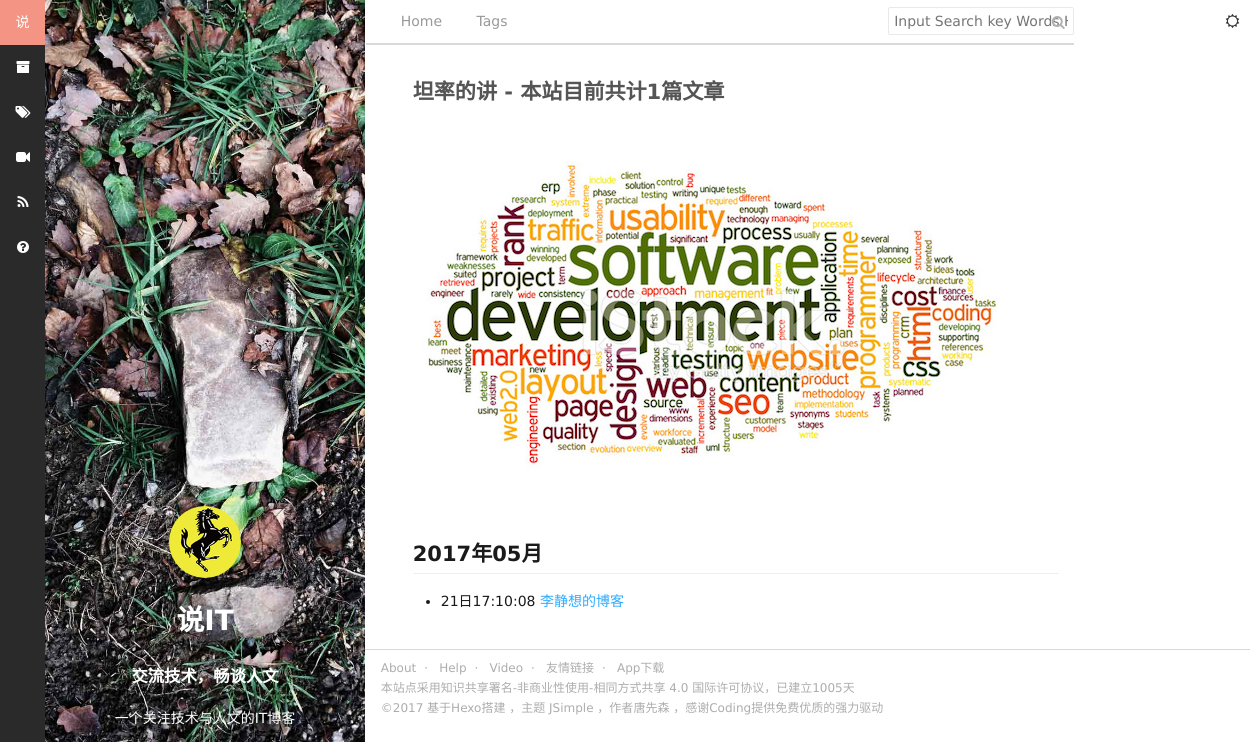
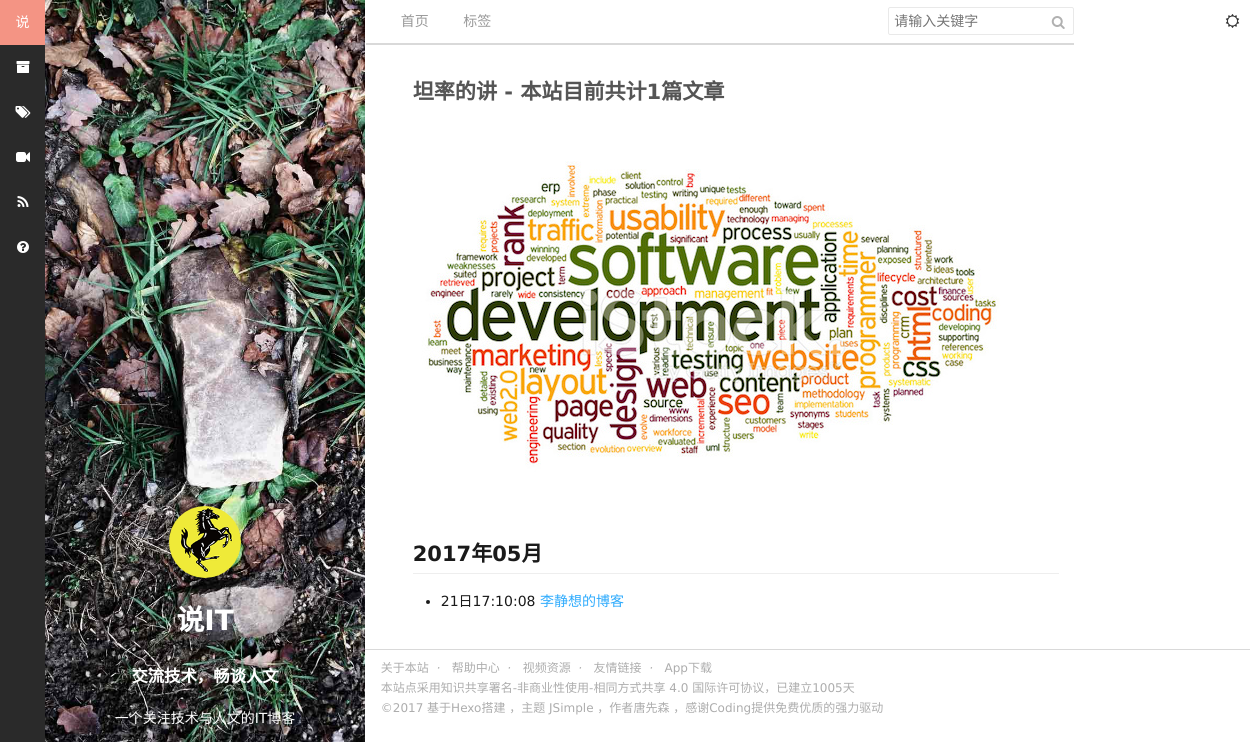
Before and after one commit to lijingxiang888/lijingxiang888.github.io, a plain HTML site: page archives/2017/05/index.html in a window 1280 px wide. Shown: the top 742 px of the page, 0-1250 px from the left. Drawn offline with nearby package versions, Linux system fonts and the light colour scheme; no server answers.

Commit message:
Site updated: 2017-05-21 20:34:32

```diff
--- a/archives/2017/05/index.html
+++ b/archives/2017/05/index.html
@@ -58,12 +58,12 @@
 <div id="nav">
     <nav class="nav-menu">
         <a class="site-name current" href="/" title="说">说</a>
-        <a class="site-index current" href="/"><i class="fa fa-home"></i><span>Home</span></a>
-        <a href="/archives" title="Archives"><i class="fa fa-archives"></i><span>Archives</span></a>
-        <a href="/tags" title="Tags"><i class="fa fa-tags"></i><span>Tags</span></a>
-        <a href="/video" title="Video"><i class="fa fa-video-camera"></i><span>Video</span></a>
+        <a class="site-index current" href="/"><i class="fa fa-home"></i><span>首页</span></a>
+        <a href="/archives" title="归档"><i class="fa fa-archives"></i><span>归档</span></a>
+        <a href="/tags" title="标签"><i class="fa fa-tags"></i><span>标签</span></a>
+        <a href="/video" title="视频资源"><i class="fa fa-video-camera"></i><span>视频资源</span></a>
         <a href="/rss" title="RSS Feed"><i class="fa fa-rss"></i><span>RSS Feed</span></a>
-        <a href="/help" title="Help"><i class="fa fa-question-circle"></i><span>Help</span></a>
+        <a href="/help" title="帮助中心"><i class="fa fa-question-circle"></i><span>帮助中心</span></a>
     </nav>
 </div>
 <div class="nav-user">
@@ -101,19 +101,19 @@
 </div>
             <div class="page-title">
     <ul>
-        <li><a href="/" data-name="Home" title="Back Home">Home</a></li>
-        <li><a href="/tags" data-name="Tag Cloud" title="Tag Cloud">Tags</a></li>
+        <li><a href="/" data-name="首页" title="Back Home">首页</a></li>
+        <li><a href="/tags" data-name="标签云" title="标签云">标签</a></li>
         <li class="page-search">
     <form id="search" class="search-form">
-        <label for="s" class="sr-only">Input Search key Words Here</label>
-        <input class="search-field" type="text" name="s" class="text" placeholder="Input Search key Words Here" />
-        <button type="submit" class="search-form-submit" title="Search"><i class="fa fa-search"></i></button>
+        <label for="s" class="sr-only">请输入关键字</label>
+        <input class="search-field" type="text" name="s" class="text" placeholder="请输入关键字" />
+        <button type="submit" class="search-form-submit" title="搜索"><i class="fa fa-search"></i></button>
     </form>
     <div class="ins-search">
     <div class="ins-search-mask"></div>
     <div class="ins-search-container">
         <div class="ins-input-wrapper">
-            <input type="text" class="ins-search-input" placeholder="Type something..."/>
+            <input type="text" class="ins-search-input" placeholder="请输入关键词..."/>
             <span class="ins-close ins-selectable"><i class="fa fa-times-circle"></i></span>
         </div>
         <div class="ins-section-wrapper">
@@ -125,11 +125,11 @@
 (function (window) {
     var INSIGHT_CONFIG = {
         TRANSLATION: {
-            POSTS: 'Posts',
-            PAGES: 'Pages',
-            CATEGORIES: 'Categories',
-            TAGS: 'Tags',
-            UNTITLED: '(Untitled)',
+            POSTS: '文章',
+            PAGES: '页面',
+            CATEGORIES: '分类',
+            TAGS: '标签',
+            UNTITLED: '(无标题)',
         },
         ROOT_URL: '/',
         CONTENT_URL: '/content.json',
@@ -176,9 +176,9 @@
     <footer class="footer">
     <div class="footer-inner">
         <p>
-            <a href="/about"  title="About">About</a>&nbsp;&nbsp<em>·</em>&nbsp;&nbsp
-            <a href="/help" title="Help" >Help</a>&nbsp;&nbsp<em>·</em>&nbsp;&nbsp
-            <a href="/video" title="Video">Video</a>&nbsp;&nbsp<em>·</em>&nbsp;&nbsp
+            <a href="/about"  title="关于本站">关于本站</a>&nbsp;&nbsp<em>·</em>&nbsp;&nbsp
+            <a href="/help" title="帮助中心" >帮助中心</a>&nbsp;&nbsp<em>·</em>&nbsp;&nbsp
+            <a href="/video" title="视频资源">视频资源</a>&nbsp;&nbsp<em>·</em>&nbsp;&nbsp
             <!-- 自定义链接 -->
             <a href="/links" title="友情链接">友情链接</a>&nbsp;&nbsp<em>·</em>&nbsp;&nbsp
             <a href="/app" title="App下载">App下载</a>
```
Also changed, not shown: 2017/05/21/hello-world/index.html (+18 -18 lines), archives/2017/index.html (+19 -19 lines), archives/index.html (+19 -19 lines), index.html (+17 -17 lines).
